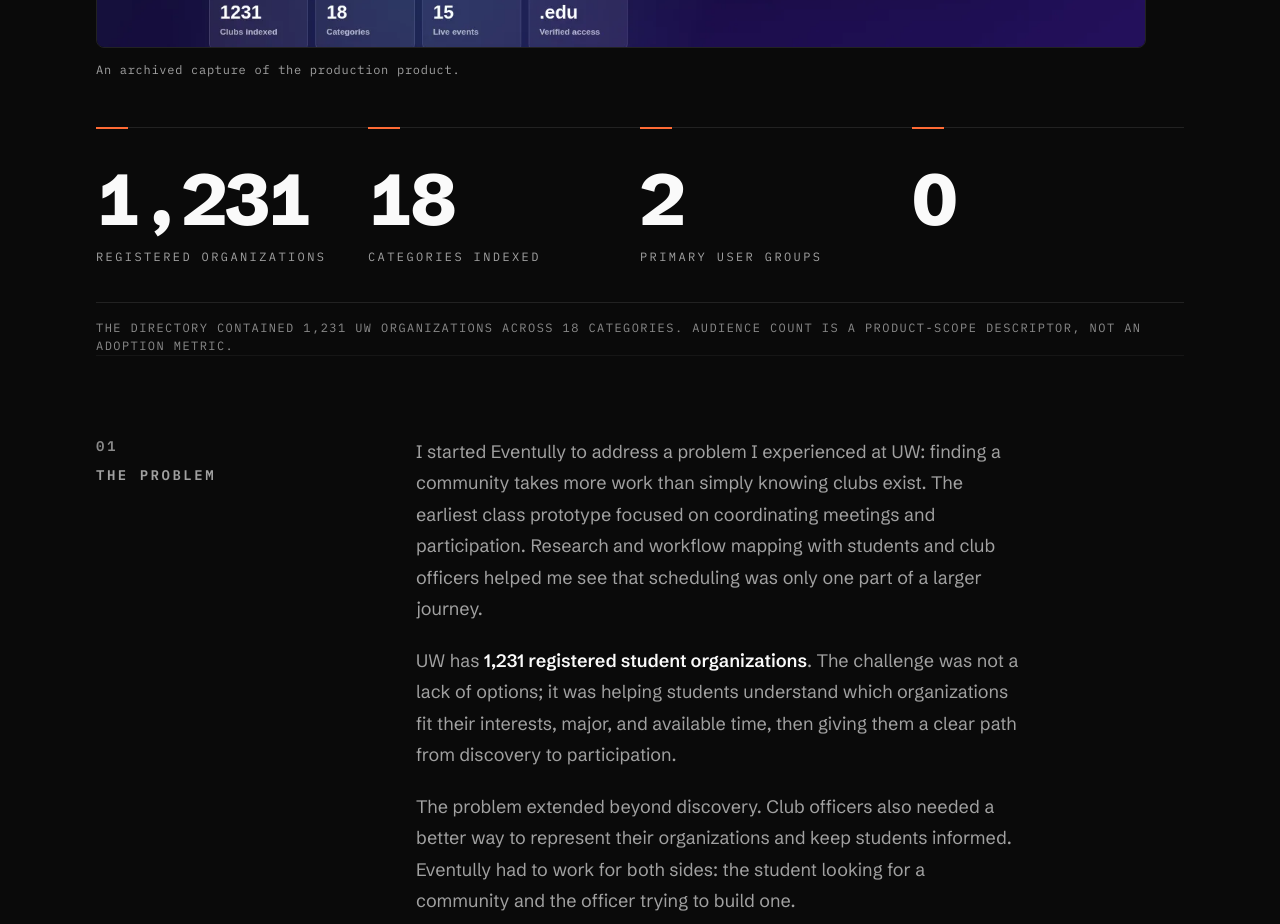
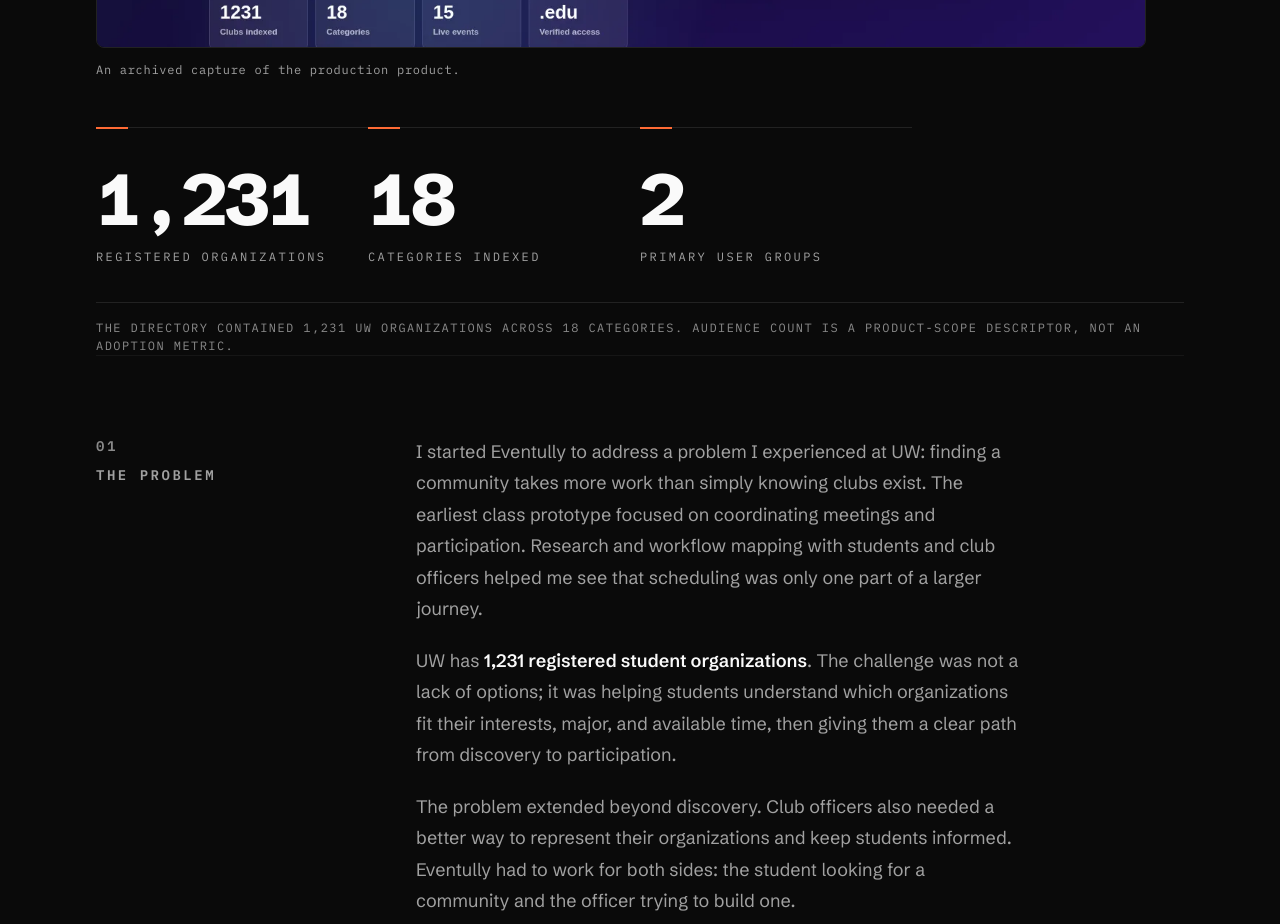
Before and after one commit to cooluj/Portfolio, a React (Vite) app: page /work/eventully in a window 1280 px wide. Shown: the part 1220-2144 px from the top of the page. Built offline with nearby package versions, Linux system fonts and the light colour scheme.

Commit message:
Remove placeholder statistic from Eventully case study

```diff
--- a/src/pages/Eventully.tsx
+++ b/src/pages/Eventully.tsx
@@ -9,7 +9,6 @@ const STATS: { n: number; label: string }[] = [
   { n: 1231, label: 'registered organizations' },
   { n: 18, label: 'categories indexed' },
   { n: 2, label: 'primary user groups' },
-  { n: 0, label: ' ' },
 ];
 
 export default function Eventully() {
```
